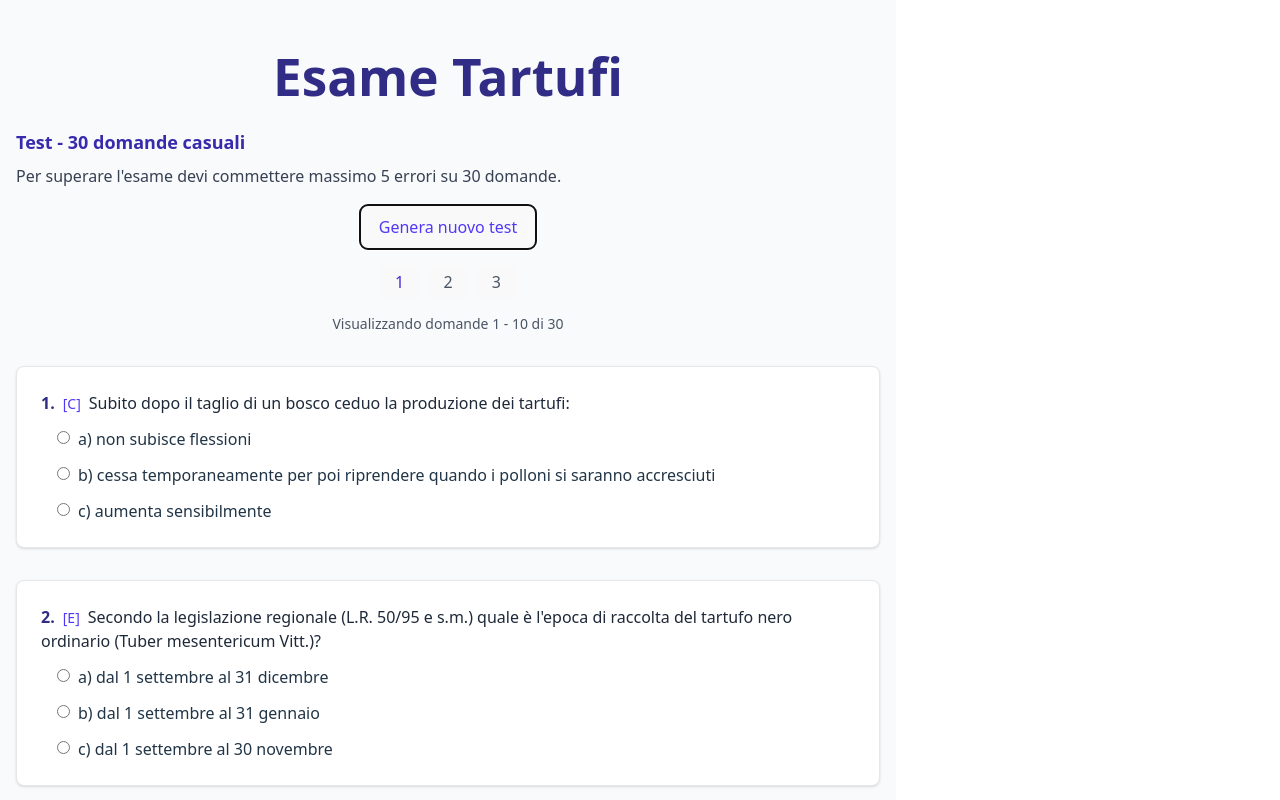
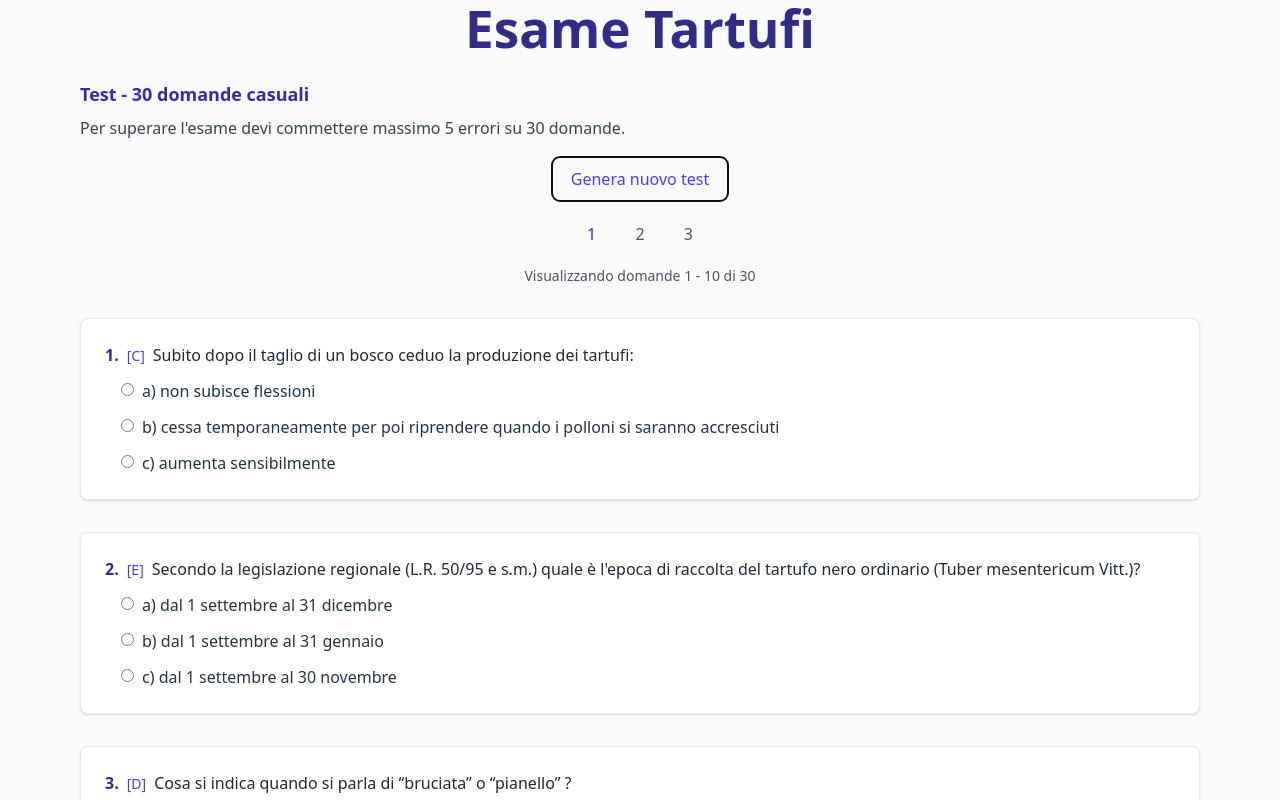
Before and after one commit to mrbietola/quiztartufi, a React (Vite) app: page / in a window 1280 px wide. Both pictures are taken after a click on the button "Genera nuovo test". Shown: the top 800 px of the page. Built offline with nearby package versions, Linux system fonts and the light colour scheme.

Commit message:
corretta logica e layout

```diff
--- a/src/App.jsx
+++ b/src/App.jsx
@@ -61,23 +61,28 @@ const TartufiQuiz = ({ quizData }) => {
     let totalQuestions = testQuestions.length;
     let correctAnswers = 0;
     let wrongAnswers = 0;
+    let notAnswered = 0;
 
     testQuestions.forEach(question => {
       const userAnswer = userAnswers[`${question.section}-${question.questionId}`];
-      if (userAnswer === question.correctAnswer) {
+      if (!userAnswer) {
+        notAnswered++;
+      } else if (userAnswer === question.correctAnswer) {
         correctAnswers++;
-      } else if (userAnswer) {
+      } else {
         wrongAnswers++;
       }
     });
 
-    const testPassed = wrongAnswers <= 5;
+    const totalErrors = wrongAnswers + notAnswered;
+    console.log("Errori totali:", totalErrors, "di cui sbagliati:", wrongAnswers, "e non risposti:", notAnswered);
+    const testPassed = totalErrors <= 5;
 
     return {
       totalQuestions,
       correctAnswers,
       wrongAnswers,
-      unanswered: totalQuestions - correctAnswers - wrongAnswers,
+      unanswered: notAnswered,
       percentage: (correctAnswers / totalQuestions) * 100,
       testPassed
     };
@@ -124,7 +129,8 @@ const TartufiQuiz = ({ quizData }) => {
   const score = calculateScore();
 
   return (
-    <div className="max-w-4xl mx-auto p-4">
+    <div className="container mx-auto px-4 md:px-8 lg:px-16 xl:px-20 w-full">
+      <div className="w-full">
         <h1 className="text-3xl font-bold text-center mb-6 text-indigo-900">Esame Tartufi</h1>
 
         <div className="mb-8">
@@ -302,14 +308,14 @@ const TartufiQuiz = ({ quizData }) => {
                   <div className="text-emerald-600">
                     ESAME SUPERATO!
                     <div className="text-sm font-normal mt-1 text-gray-700">
-                    Hai fatto {score.wrongAnswers} errori (massimo consentito: 5)
+                      Hai fatto {score.wrongAnswers + score.unanswered} errori totali (massimo consentito: 5)
                     </div>
                   </div>
                 ) : (
                   <div className="text-rose-600">
                     ESAME NON SUPERATO
                     <div className="text-sm font-normal mt-1 text-gray-700">
-                    Hai fatto {score.wrongAnswers} errori (massimo consentito: 5)
+                      Hai fatto {score.wrongAnswers + score.unanswered} errori totali (massimo consentito: 5)
                     </div>
                   </div>
                 )}
@@ -334,12 +340,13 @@ const TartufiQuiz = ({ quizData }) => {
           </div>
         )}
       </div>
+    </div>
   );
 };
 
 const App = () => {
   return (
-    <div className="min-h-screen bg-gray-50 py-8">
+    <div className="min-h-screen w-full bg-gray-50">
       <TartufiQuiz quizData={quizData} />
     </div>
   );
--- a/src/index.css
+++ b/src/index.css
@@ -1,19 +1,32 @@
 @import "tailwindcss";
+
 :root {
   font-family: system-ui, Avenir, Helvetica, Arial, sans-serif;
   line-height: 1.5;
   font-weight: 400;
-
   color-scheme: light dark;
   color: rgba(255, 255, 255, 0.87);
   background-color: #242424;
-
   font-synthesis: none;
   text-rendering: optimizeLegibility;
   -webkit-font-smoothing: antialiased;
   -moz-osx-font-smoothing: grayscale;
 }
 
+body {
+  margin: 0;
+  padding: 0;
+  min-width: 320px;
+  min-height: 100vh;
+  width: 100%;
+}
+
+#root {
+  width: 100%;
+  min-height: 100vh;
+}
+
+/* Resto degli stili rimane uguale */
 a {
   font-weight: 500;
   color: #646cff;
@@ -21,14 +34,6 @@ a {
 }
 a:hover {
   color: #535bf2;
-}
-
-body {
-  margin: 0;
-  display: flex;
-  place-items: center;
-  min-width: 320px;
-  min-height: 100vh;
 }
 
 h1 {
```
Lines whose indentation alone changed are shown as unchanged.
